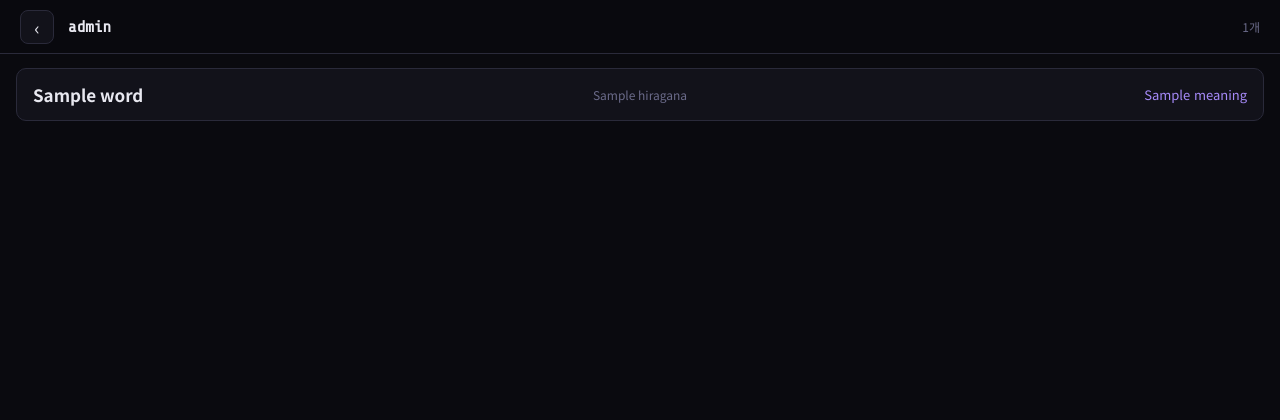
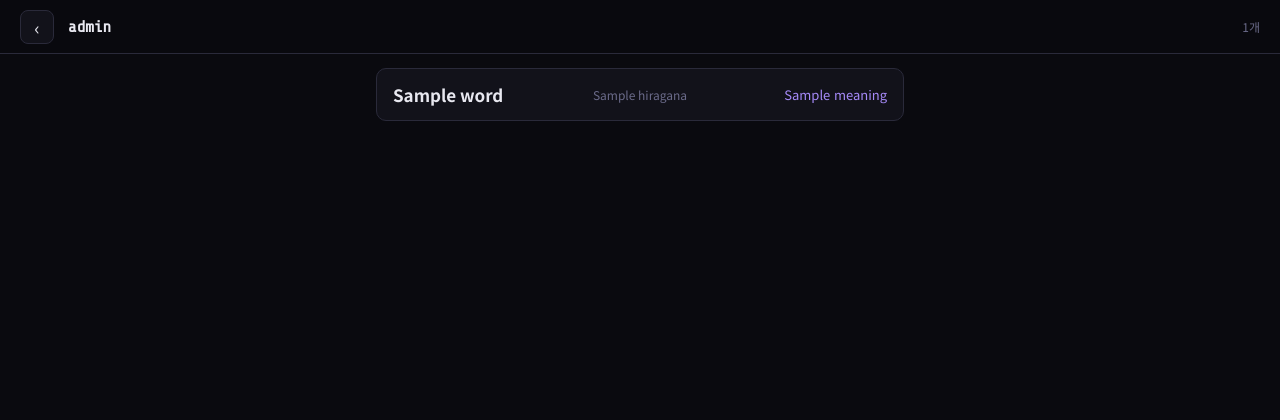
Before and after one commit to kangwoohyun999/Solo_Leveling_JLPT, a Python web app: template templates/wordlist.html in a window 1280 px wide. Shown: the top 420 px of the page. Run offline with Jinja, Linux system fonts and the light colour scheme; the template is opened without the code that fills it: most values are stand-ins (such as "Sample title", 1, 10 or a date in 2020).

Commit message:
Update wordlist.html

```diff
--- a/templates/wordlist.html
+++ b/templates/wordlist.html
@@ -2,7 +2,10 @@
 {% block title %}{{ level }} 단어장 — SoloLeveling Word{% endblock %}
 
 {% block extra_style %}
-.word-list { padding:14px 16px 88px; }
+.word-list {
+  max-width:560px; margin:0 auto;
+  padding:14px 16px 88px;
+}
 
 .word-card {
   display:grid;
```
